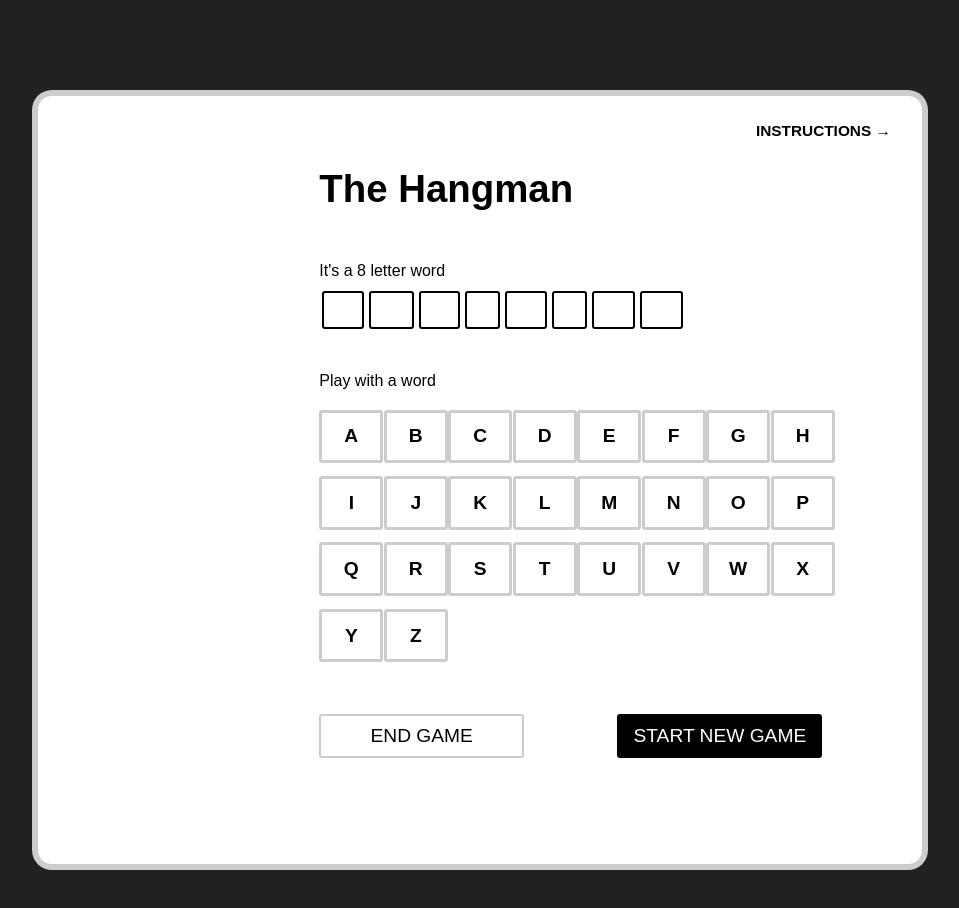
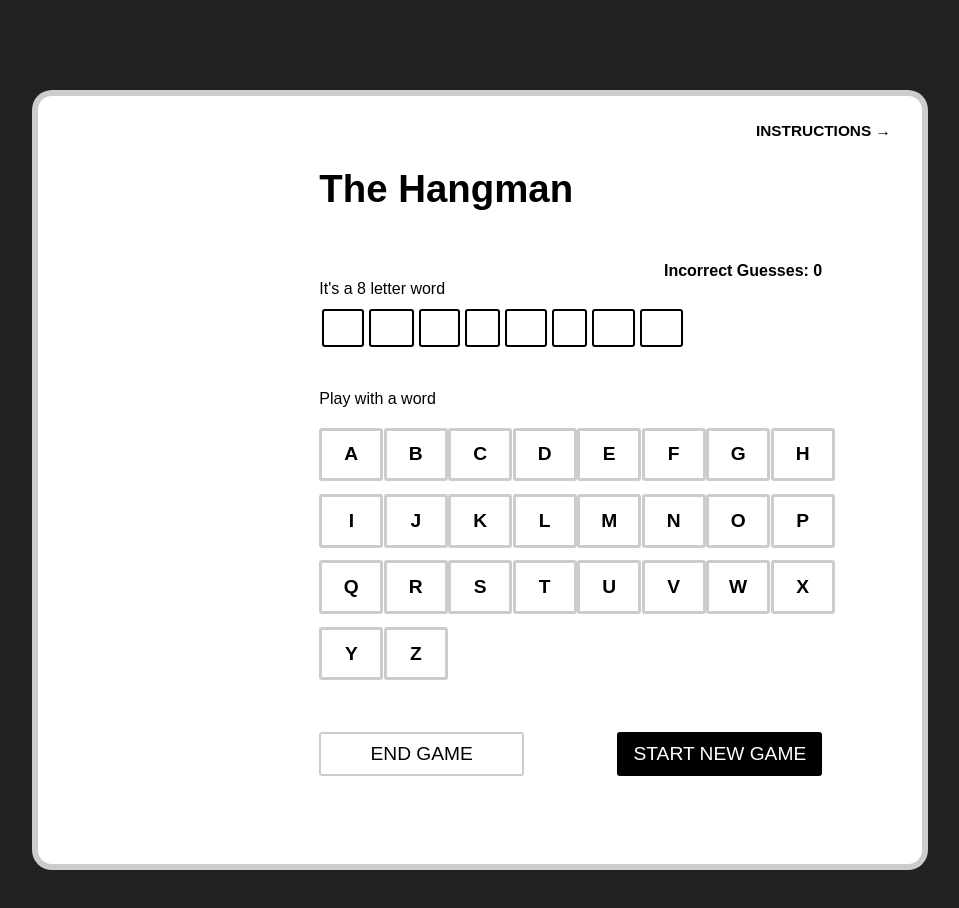
Before and after one commit to akos-blond/test, a React (Vite) app: page /game in a window 1280 px wide. Shown: the top 908 px of the page, without its empty margins (160-1119 px from the left). Built offline with nearby package versions, Linux system fonts and the light colour scheme.

Commit message:
Fourth commit

```diff
--- a/src/Game.tsx
+++ b/src/Game.tsx
@@ -13,6 +13,7 @@ function getWord() {
 const Game = () => {
   const [wordToGuess] = useState(getWord);
   const [guessedLetters, setGuessedLetters] = useState<string[]>([]);
+  const [failNumbers, setFailNumbers] = useState(0);
 
   let navigate = useNavigate();
 
@@ -74,6 +75,9 @@ const Game = () => {
         </div>
         <div className="word-and-keyboard">
           <h1>The Hangman</h1>
+          <div style={{textAlign: "end", fontWeight: "bold"}}>
+            Incorrect Guesses: {incorrectLetters.length}
+          </div>
           {isWinner && <p style={{ color: "lime", fontWeight: "bold" }}>You've won</p>}
           {isLoser && <p style={{ color: "red", fontWeight: "bold" }}>You've lost</p>}
           <p style={{ visibility: isWinner || isLoser ? "hidden" : "visible" }}>
--- a/src/index.css
+++ b/src/index.css
@@ -71,7 +71,7 @@ h1 {
 }
 
 p {
-  margin-bottom: 0;
+  margin: 0;
 }
 
 .the-word {
```
